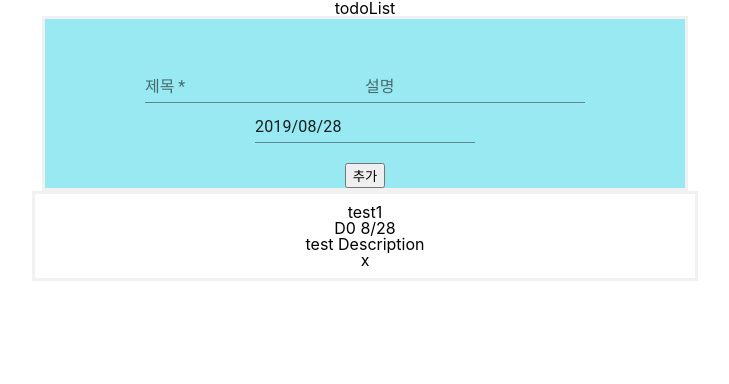
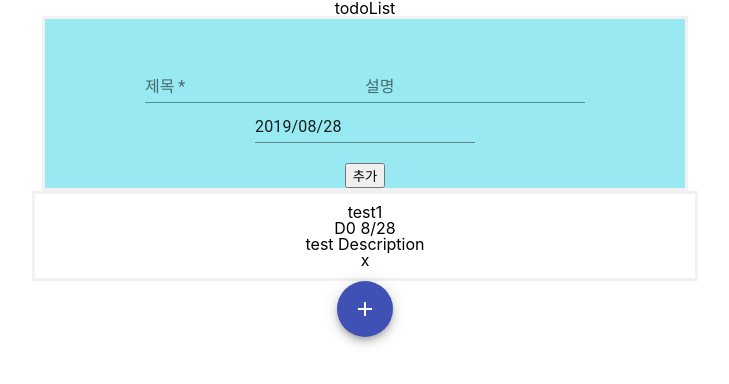
Before and after one commit to FacerAin/todoList, a React (Create React App) app in the folder todolist/: page / in a window 1280 px wide. Shown: the top 384 px of the page, without its empty margins (275-1004 px from the left). Built offline with nearby package versions, Linux system fonts and the light colour scheme.

Commit message:
Update Add button

```diff
--- a/todolist/package.json
+++ b/todolist/package.json
@@ -4,12 +4,14 @@
   "private": true,
   "dependencies": {
     "@date-io/date-fns": "^1.3.9",
-    "@material-ui/core": "^4.3.3",
+    "@material-ui/core": "^4.4.0",
+    "@material-ui/icons": "^4.2.1",
     "@material-ui/pickers": "^3.2.4",
     "body-parser": "^1.19.0",
     "date-fns": "^2.0.0-beta.5",
     "express": "^4.17.1",
     "jquery": "^3.4.1",
+    "material-ui": "^0.20.2",
     "react": "^16.9.0",
     "react-calendar": "^2.19.1",
     "react-datepicker": "^2.9.1",
--- a/todolist/src/Components/App/App.js
+++ b/todolist/src/Components/App/App.js
@@ -8,6 +8,16 @@ import './App.css';
 import InputForm from '../InputForm/InputForm'
 import TodoCardList from '../TodoCardList/TodoCardList'
 import TodoCard from '../TodoCard/TodoCard'
+import AddIcon from '@material-ui/icons/Add';
+import {Fab} from '@material-ui/core';
+import Dialog from '@material-ui/core/Dialog';
+import DialogActions from '@material-ui/core/DialogActions';
+import DialogContent from '@material-ui/core/DialogContent';
+import DialogContentText from '@material-ui/core/DialogContentText';
+import DialogTitle from '@material-ui/core/DialogTitle';
+import Slide from '@material-ui/core/Slide';
+
+
 class App extends React.Component{
   constructor(props){
     super(props)
@@ -50,7 +60,12 @@ class App extends React.Component{
             return <TodoCard removeTodo={this.removeTodo} id = {todo.num} key = {todo.num} todo = {todo} />
           })
         }
+      <Fab color="primary" aria-label="add">
+      <AddIcon />
+      </Fab>
+
       </div>
+
     </div>
   );
   }
```
Also changed, not shown: 2 other files (tests, documents, lock files or other folders).
